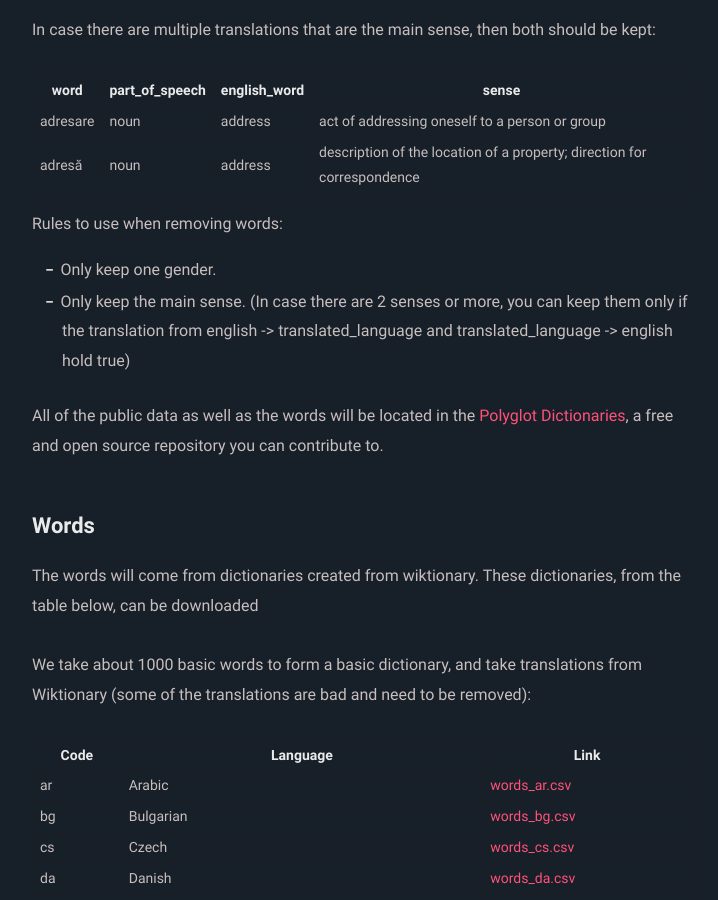
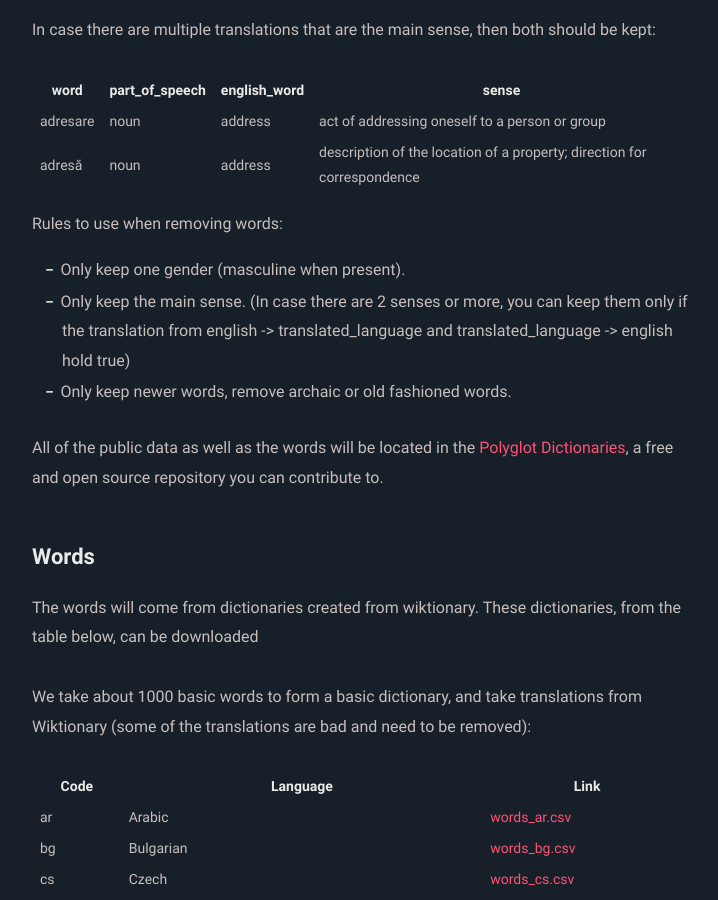
Before and after one commit to appsinacup/appsinacup.github.io, a Jekyll site: the page built from _posts/2025-10-11-polyglot-translators.md, in a window 1280 px wide and 900 px high, scrolled down 2219 px. Shown: the whole window, without its empty margins (278-996 px from the left). Built offline with Jekyll 4.4.1, drawn with Linux system fonts in a browser that asks for light colours.

Commit message:
add new rule

```diff
--- a/_posts/2025-10-11-polyglot-translators.md
+++ b/_posts/2025-10-11-polyglot-translators.md
@@ -77,8 +77,9 @@ In case there are multiple translations that are the main sense, then both shoul
 |adresă|noun|address|description of the location of a property; direction for correspondence|
 
 Rules to use when removing words:
-- Only keep one gender.
+- Only keep one gender (masculine when present).
 - Only keep the main sense. (In case there are 2 senses or more, you can keep them only if the translation from english -> translated_language and translated_language -> english hold true)
+- Only keep newer words, remove archaic or old fashioned words.
 
 All of the public data as well as the words will be located in the [Polyglot Dictionaries](https://github.com/appsinacup/polyglot-dictionaries), a free and open source repository you can contribute to.
 
```
